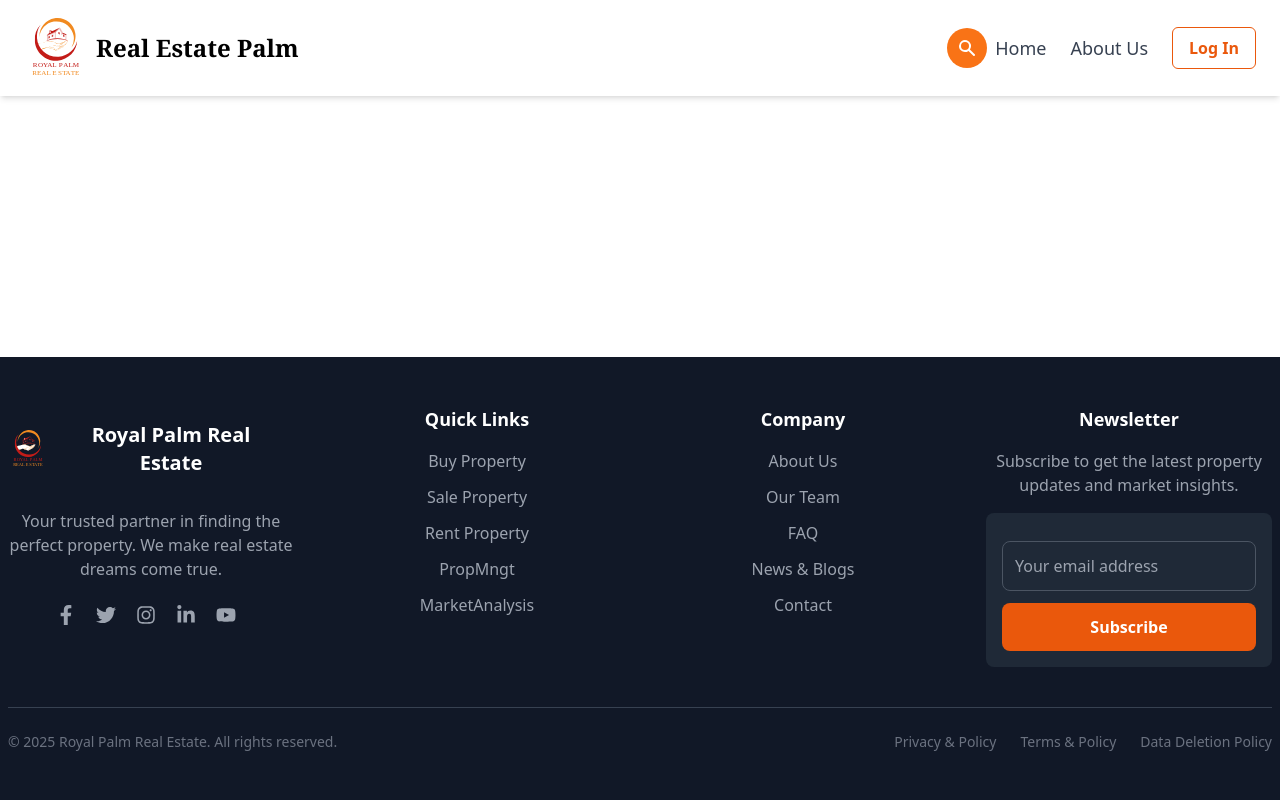
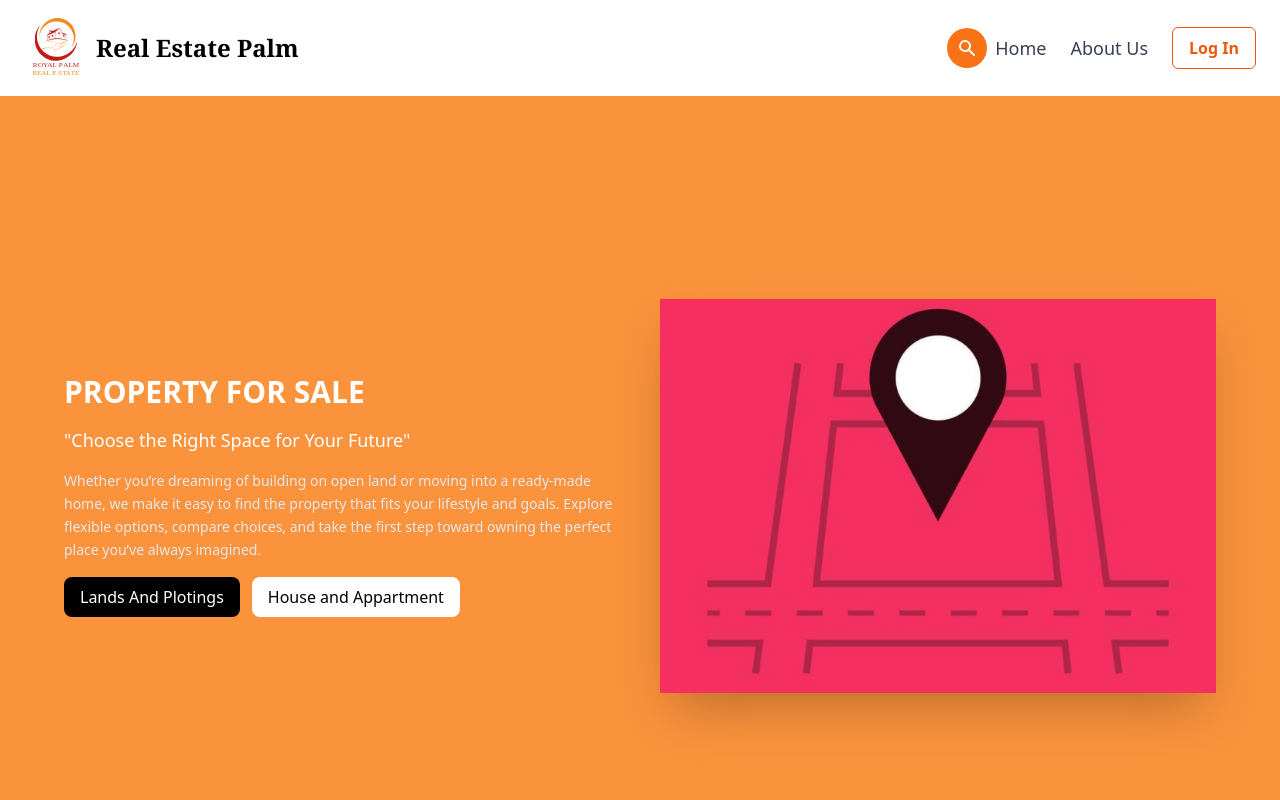
Before and after one commit to biyasshresth/Royal-Palm-Real-Estate, a React (Vite) app: page /BuyPropertyOption in a window 1280 px wide. Shown: the top 800 px of the page. Built offline with nearby package versions, Linux system fonts and the light colour scheme.

Commit message:
added a buy property option page

```diff
--- a/src/App.tsx
+++ b/src/App.tsx
@@ -18,13 +18,13 @@ import Contact from "./components/Contact";
 import PlotUpdate from "./components/NewsBlogs/PlotUpdate";
 import OurTeam from "./components/OurTeam";
 import PartnerDiscrip from "./components/PartnersDiscrip";
-import Buy from "./components/Buy";
 import Sell from "./components/Sell";
 import PropertySales from "./components/PropertySales";
 import MarketAnalysis from "./components/MarketAnalysis";
 import MortageService from "./components/MortageService";
 import PropMgnt from "./components/PropMgnt";
 import InvestmentConsult from "./components/InvestmentConsult";
+import BuyPropertyOption from "./components/BuyPropertyOption";
 
 const App: React.FC = () => {
   const [isLoggedIn, setIsLoggedIn] = useState<boolean>(false);
@@ -53,7 +53,7 @@ const App: React.FC = () => {
             <Route path="/Faq" element={<Faq />} />
             <Route path="/our-team" element={<OurTeam />} />
             <Route path="/PartnerDiscrip" element={<PartnerDiscrip />} />
-            <Route path="/Buy" element={<Buy />} />
+            <Route path="/BuyPropertyOption" element={<BuyPropertyOption />} />
             <Route path="/Sell" element={<Sell />} />
             <Route path="/PropertySales" element={<PropertySales />} />
             <Route path="/MarketAnalysis" element={<MarketAnalysis />} />
--- /dev/null
+++ b/src/components/BuyPropertyOption.tsx
@@ -0,0 +1,69 @@
+import React, { useState, useEffect } from "react"; // Added useEffect
+import LandMark from "../assets/LandMark.png";
+import { Link } from "react-router-dom";
+
+const BuyPropertyOption: React.FC = () => {
+  const [selectedImage, setSelectedImage] = useState<string>("LandMark.png");
+  useEffect(() => {
+    window.scrollTo(0, 0);
+  }, []);
+  return (
+    <div className="flex items-center justify-center min-h-screen bg-orange-400 px-6">
+      <div className="grid grid-cols-1 md:grid-cols-2 items-center gap-10 max-w-6xl">
+        {/* Left Side Content */}
+        <div className="text-center md:text-left space-y-4">
+          <h1 className="text-white text-3xl font-extrabold">
+            PROPERTY FOR SALE
+          </h1>
+          <p className="text-white text-lg">
+            "Choose the Right Space for Your Future"
+          </p>
+          <p className="text-gray-200 text-sm leading-relaxed">
+            Whether you’re dreaming of building on open land or moving into a
+            ready-made home, we make it easy to find the property that fits your
+            lifestyle and goals. Explore flexible options, compare choices, and
+            take the first step toward owning the perfect place you’ve always
+            imagined.
+          </p>
+
+          {/* Options to select image */}
+          <div className="flex gap-3 justify-center md:justify-start">
+            <Link
+              to="/BuyLand"
+              className={`px-4 py-2 rounded-lg font-medium ${
+                selectedImage === "LandMark.png"
+                  ? "bg-black text-white"
+                  : "bg-white text-black"
+              }`}
+              onClick={() => setSelectedImage(LandMark)}
+            >
+              Lands And Plotings
+            </Link>
+            <Link
+              to="/Contact"
+              className={`px-4 py-2 rounded-lg font-medium ${
+                selectedImage === "Default.png"
+                  ? "bg-black text-white"
+                  : "bg-white text-black"
+              }`}
+              onClick={() => setSelectedImage("Default.png")}
+            >
+              House and Appartment
+            </Link>
+          </div>
+        </div>
+
+        {/* Right Side Image */}
+        <div className="flex justify-center md:justify-end">
+          <img
+            src={LandMark}
+            alt="LandMark Preview"
+            className="max-w-full h-auto shadow-2xl"
+          />
+        </div>
+      </div>
+    </div>
+  );
+};
+
+export default BuyPropertyOption;
--- a/src/components/Footer.tsx
+++ b/src/components/Footer.tsx
@@ -1,10 +1,16 @@
 import React from "react";
-import { FaFacebookF, FaTwitter, FaInstagram, FaLinkedinIn, FaYoutube } from "react-icons/fa";
+import {
+  FaFacebookF,
+  FaTwitter,
+  FaInstagram,
+  FaLinkedinIn,
+  FaYoutube,
+} from "react-icons/fa";
 import { Link } from "react-router-dom";
 import logo from "../assets/logo.svg";
 
 const Footer: React.FC = () => {
-   const handleFaqClick = () => {
+  const handleFaqClick = () => {
     window.dispatchEvent(new Event("scrollToFaq"));
   };
 
@@ -16,26 +22,54 @@ const Footer: React.FC = () => {
         <div>
           <div className="flex items-center mb-4">
             <img src={logo} alt="logo" className="w-10 h-10 object-contain" />
-            <h2 className="text-white text-xl font-bold p-4">Royal Palm Real Estate</h2>
+            <h2 className="text-white text-xl font-bold p-4">
+              Royal Palm Real Estate
+            </h2>
           </div>
           <p className="mb-6">
-            Your trusted partner in finding the perfect property. We make real estate dreams come true.
+            Your trusted partner in finding the perfect property. We make real
+            estate dreams come true.
           </p>
           {/* Social Icons */}
           <div className="flex space-x-5 text-xl ml-12">
-            <a href="https://www.facebook.com/profile.php?id=61571018523950" target="_blank" rel="noopener noreferrer" aria-label="Facebook">
+            <a
+              href="https://www.facebook.com/profile.php?id=61571018523950"
+              target="_blank"
+              rel="noopener noreferrer"
+              aria-label="Facebook"
+            >
               <FaFacebookF className="hover:text-white cursor-pointer" />
             </a>
-            <a href="https://twitter.com/yourprofile" target="_blank" rel="noopener noreferrer" aria-label="Twitter">
+            <a
+              href="https://twitter.com/yourprofile"
+              target="_blank"
+              rel="noopener noreferrer"
+              aria-label="Twitter"
+            >
               <FaTwitter className="hover:text-white cursor-pointer" />
             </a>
-            <a href="https://www.instagram.com/bhu.bhumi8/" target="_blank" rel="noopener noreferrer" aria-label="Instagram">
+            <a
+              href="https://www.instagram.com/bhu.bhumi8/"
+              target="_blank"
+              rel="noopener noreferrer"
+              aria-label="Instagram"
+            >
               <FaInstagram className="hover:text-white cursor-pointer" />
             </a>
-            <a href="https://www.linkedin.com/in/yourprofile" target="_blank" rel="noopener noreferrer" aria-label="LinkedIn">
+            <a
+              href="https://www.linkedin.com/in/yourprofile"
+              target="_blank"
+              rel="noopener noreferrer"
+              aria-label="LinkedIn"
+            >
               <FaLinkedinIn className="hover:text-white cursor-pointer" />
             </a>
-            <a href="https://www.youtube.com/@Bhumi-f5s" target="_blank" rel="noopener noreferrer" aria-label="YouTube">
+            <a
+              href="https://www.youtube.com/@Bhumi-f5s"
+              target="_blank"
+              rel="noopener noreferrer"
+              aria-label="YouTube"
+            >
               <FaYoutube className="hover:text-white cursor-pointer" />
             </a>
           </div>
@@ -46,19 +80,35 @@ const Footer: React.FC = () => {
           <h3 className="text-white font-bold text-lg mb-4">Quick Links</h3>
           <ul className="space-y-3">
             <li>
-              <Link to="/Buy" className="hover:text-white hover:underline">Buy Property</Link>
+              <Link
+                to="/BuyPropertyOption"
+                className="hover:text-white hover:underline"
+              >
+                Buy Property
+              </Link>
             </li>
             <li>
-              <Link to="/Sell" className="hover:text-white hover:underline">Sale Property</Link>
+              <Link to="/Sell" className="hover:text-white hover:underline">
+                Sale Property
+              </Link>
             </li>
             <li>
-              <Link to="/Rent" className="hover:text-white hover:underline">Rent Property</Link>
+              <Link to="/Rent" className="hover:text-white hover:underline">
+                Rent Property
+              </Link>
             </li>
             <li>
-              <Link to="/PropMgnt" className="hover:text-white hover:underline">PropMngt</Link>
+              <Link to="/PropMgnt" className="hover:text-white hover:underline">
+                PropMngt
+              </Link>
             </li>
             <li>
-              <Link to="/MarketAnalysis" className="hover:text-white hover:underline">MarketAnalysis</Link>
+              <Link
+                to="/MarketAnalysis"
+                className="hover:text-white hover:underline"
+              >
+                MarketAnalysis
+              </Link>
             </li>
           </ul>
         </div>
@@ -68,10 +118,14 @@ const Footer: React.FC = () => {
           <h3 className="text-white font-bold text-lg mb-4">Company</h3>
           <ul className="space-y-3">
             <li>
-              <Link to="/AboutUs" className="hover:text-white hover:underline">About Us</Link>
+              <Link to="/AboutUs" className="hover:text-white hover:underline">
+                About Us
+              </Link>
             </li>
             <li>
-              <Link to="/our-team" className="hover:text-white hover:underline">Our Team</Link>
+              <Link to="/our-team" className="hover:text-white hover:underline">
+                Our Team
+              </Link>
             </li>
             <li>
               {/* FAQ scroll button */}
@@ -83,10 +137,17 @@ const Footer: React.FC = () => {
               </button>
             </li>
             <li>
-              <Link to="/NewsblogsPage" className="hover:text-white hover:underline">News & Blogs</Link>
+              <Link
+                to="/NewsblogsPage"
+                className="hover:text-white hover:underline"
+              >
+                News & Blogs
+              </Link>
             </li>
             <li>
-              <Link to="/contact" className="hover:text-white hover:underline">Contact</Link>
+              <Link to="/contact" className="hover:text-white hover:underline">
+                Contact
+              </Link>
             </li>
           </ul>
         </div>
@@ -94,9 +155,13 @@ const Footer: React.FC = () => {
         {/* Newsletter */}
         <div>
           <h3 className="text-white font-bold text-lg mb-4">Newsletter</h3>
-          <p className="mb-4">Subscribe to get the latest property updates and market insights.</p>
+          <p className="mb-4">
+            Subscribe to get the latest property updates and market insights.
+          </p>
           <form className="bg-[#1f2937] p-4 rounded-lg space-y-3">
-            <label htmlFor="newsletter-email" className="sr-only">Email address</label>
+            <label htmlFor="newsletter-email" className="sr-only">
+              Email address
+            </label>
             <input
               type="email"
               id="newsletter-email"
@@ -116,11 +181,22 @@ const Footer: React.FC = () => {
 
       {/* Bottom Bar */}
       <div className="max-w-7xl mx-auto border-t border-gray-700 pt-6 flex flex-col md:flex-row justify-between text-sm text-gray-500">
-        <p className="mb-4 md:mb-0">© 2025 Royal Palm Real Estate. All rights reserved.</p>
+        <p className="mb-4 md:mb-0">
+          © 2025 Royal Palm Real Estate. All rights reserved.
+        </p>
         <div className="flex space-x-6">
-          <Link to="/PrivacyPolicy" className="hover:text-white hover:underline">Privacy & Policy</Link>
-          <Link to="/TermsPolicy" className="hover:text-white hover:underline">Terms & Policy</Link>
-          <Link to="/DataDeletion" className="hover:text-white hover:underline">Data Deletion Policy</Link>
+          <Link
+            to="/PrivacyPolicy"
+            className="hover:text-white hover:underline"
+          >
+            Privacy & Policy
+          </Link>
+          <Link to="/TermsPolicy" className="hover:text-white hover:underline">
+            Terms & Policy
+          </Link>
+          <Link to="/DataDeletion" className="hover:text-white hover:underline">
+            Data Deletion Policy
+          </Link>
         </div>
       </div>
     </footer>
```
